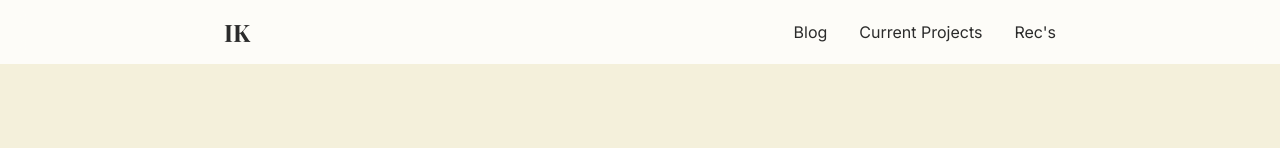
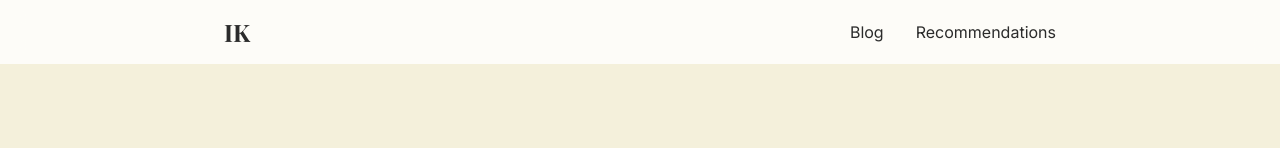
Before and after one commit to iankar8/iankar-website, a Next.js app: page / in a window 1280 px wide. Shown: the top 148 px of the page. Built offline with nearby package versions, Linux system fonts and the light colour scheme; a web font is replaced by a local one.

Commit message:
fix: update navigation and add typography plugin

```diff
--- a/components/Header.tsx
+++ b/components/Header.tsx
@@ -30,16 +30,10 @@ export default function Header() {
               Blog
             </Link>
             <Link
-              href="/current-projects"
+              href="/recommendations"
               className="text-[#2B2B2B] hover:text-[#4A4A4A] transition-colors"
             >
-              Current Projects
-            </Link>
-            <Link
-              href="/recs"
-              className="text-[#2B2B2B] hover:text-[#4A4A4A] transition-colors"
-            >
-              Rec's
+              Recommendations
             </Link>
           </div>
         </div>
--- a/package.json
+++ b/package.json
@@ -24,6 +24,7 @@
     "tailwindcss": "^3.4.1"
   },
   "devDependencies": {
+    "@tailwindcss/typography": "^0.5.16",
     "@types/markdown-it": "^13.0.7",
     "@types/node": "^20.10.6",
     "@types/react": "^18.2.46",
```
Also changed, not shown: 1 other file (tests, documents, lock files or other folders).
